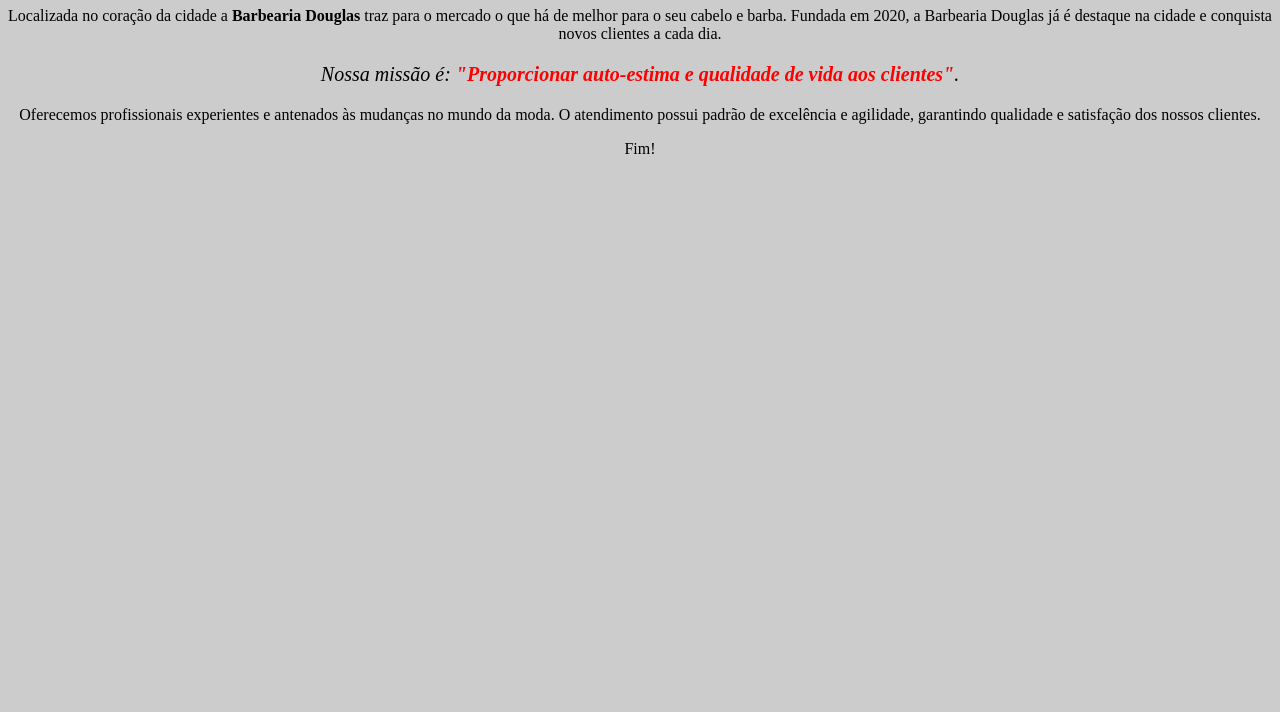
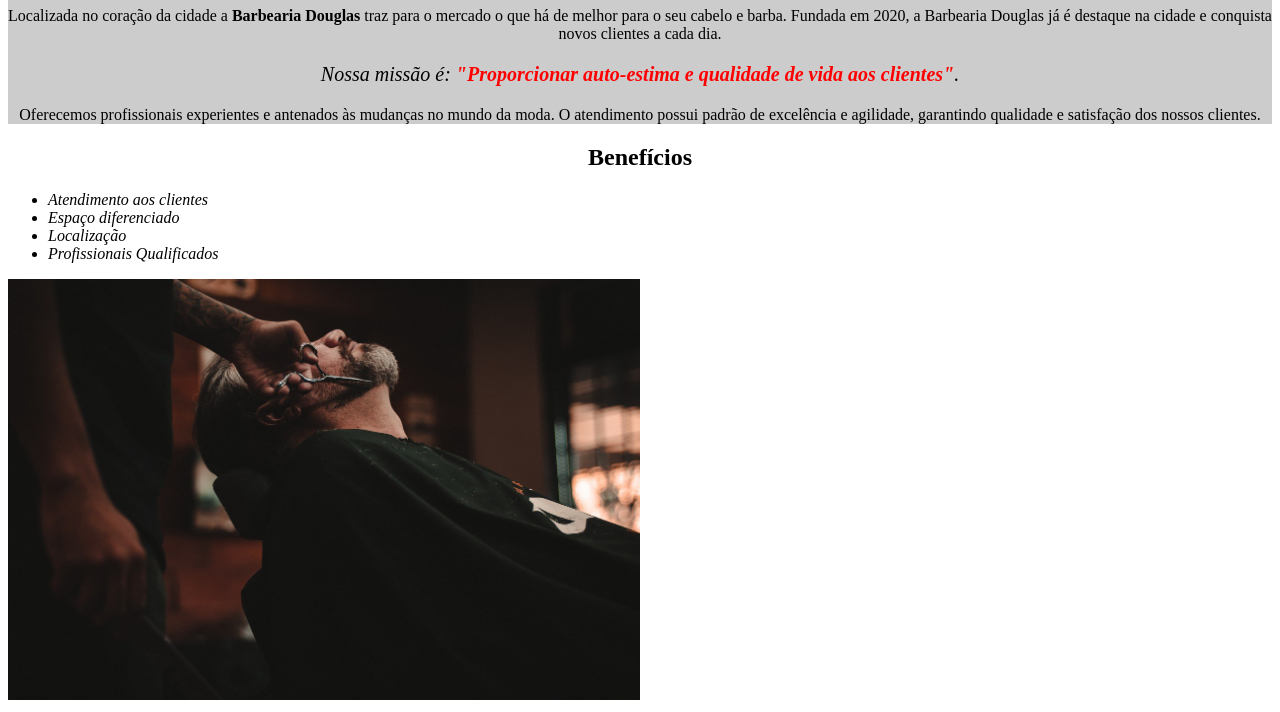
Before and after one commit to Douglas-vasconcelos/Aulas, a plain HTML site: page index.html in a window 1280 px wide. Shown: the part 559-1271 px from the top of the page. Before the commit the page ends 800 px from the top, so only its background shows below. Drawn offline with Linux system fonts and the light colour scheme.

Commit message:
Inserido o bloco de Benefícios e atualizações nas divisões do código. Também implementado a imagem beneficios

```diff
--- a/index.html
+++ b/index.html
@@ -10,14 +10,27 @@
     <body>
         <img id="banner" src="banner.jpg">
 
-        <h1>Sobre a Barbearia Douglas</h1>
+        <div class="principal">
+            <h1>Sobre a Barbearia Douglas</h1>
 
-        <p>Localizada no coração da cidade a <strong>Barbearia Douglas</strong> traz para o mercado o que há de melhor para o seu cabelo e barba. Fundada em 2020, a Barbearia Douglas já é destaque na cidade e conquista novos clientes a cada dia.</p>
+            <p>Localizada no coração da cidade a <strong>Barbearia Douglas</strong> traz para o mercado o que há de melhor para o seu cabelo e barba. Fundada em 2020, a Barbearia Douglas já é destaque na cidade e conquista novos clientes a cada dia.</p>
 
-        <p id="missao"><em>Nossa missão é: <strong>"Proporcionar auto-estima e qualidade de vida aos clientes"</strong>.</em></p>
+            <p id="missao"><em>Nossa missão é: <strong>"Proporcionar auto-estima e qualidade de vida aos clientes"</strong>.</em></p>
 
-        <p>Oferecemos profissionais experientes e antenados às mudanças no mundo da moda. O atendimento possui padrão de excelência e agilidade, garantindo qualidade e satisfação dos nossos clientes.</p>
+            <p>Oferecemos profissionais experientes e antenados às mudanças no mundo da moda. O atendimento possui padrão de excelência e agilidade, garantindo qualidade e satisfação dos nossos clientes.</p>
+        </div>
 
-        <p>Fim!</p>
+        <div class="beneficios">
+            <h2>Benefícios</h2>
+                <ul>
+                <li class="itens">Atendimento aos clientes</li>
+                <li class="itens">Espaço diferenciado</li>
+                <li class="itens">Localização</li>
+                <li class="itens">Profissionais Qualificados</li>
+                </ul>
+        </div>
+
+        <img src="beneficios.jpg" class="imagembeneficios">
+
     </body>
 </html>
--- a/style.css
+++ b/style.css
@@ -1,9 +1,13 @@
 body {
-    background: #CCCCCC;
+
 }
 
 #banner {
     width: 100%;
+}
+
+.principal {
+    background: #CCCCCC;
 }
 
 h1 {
@@ -21,3 +25,19 @@ p {
 em strong {
     color: #FF0000;
 }
+
+.itens {
+    font-style: italic;
+}
+
+.beneficios {
+    background: #FFFFFF;
+}
+
+h2 {
+    text-align: center;
+}
+
+.imagembeneficios {
+    width: 50%;
+}
```
Also changed, not shown: beneficios.jpg (added).
